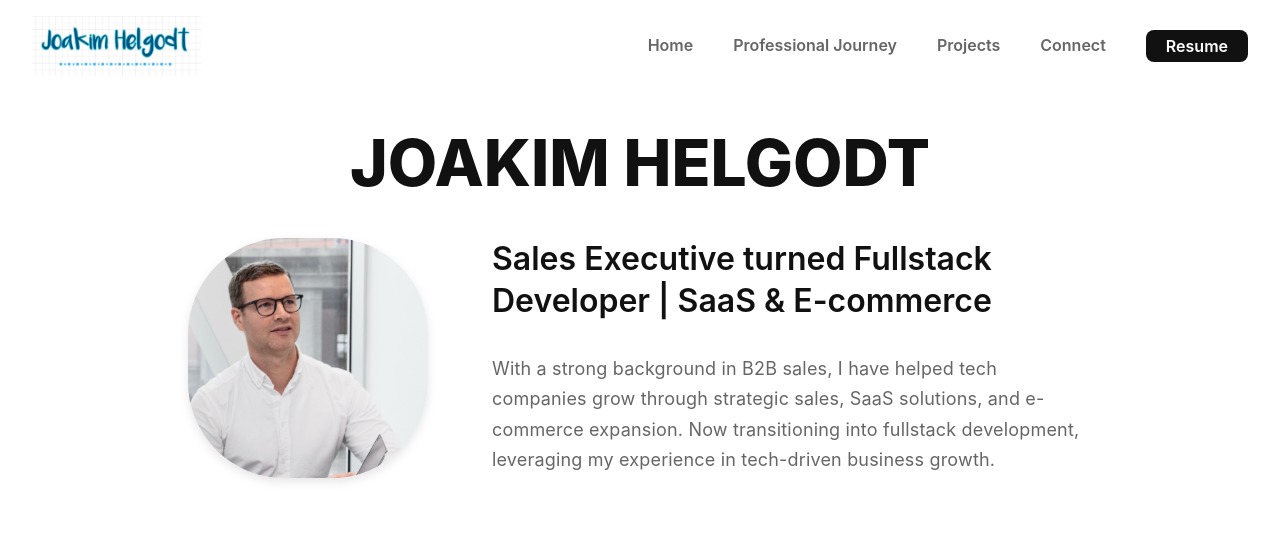
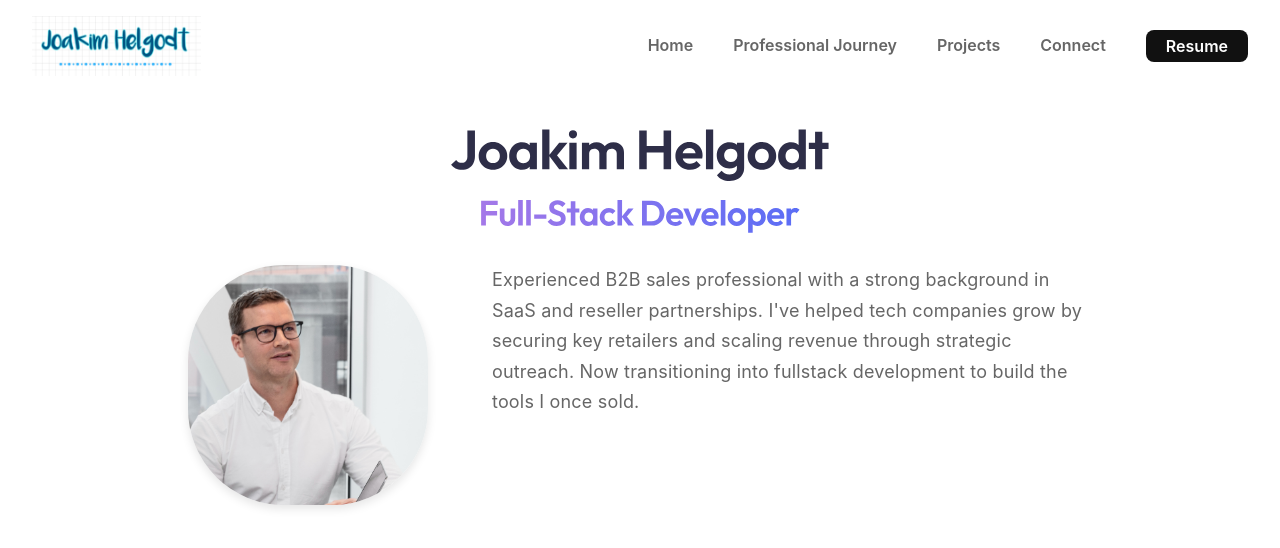
Before and after one commit to jhelgodt/Portfolio2, an Angular app: page / in a window 1280 px wide. Shown: the top 548 px of the page. Built offline with nearby package versions, Linux system fonts and the light colour scheme.

Commit message:
feat(hero): add custom SVG name and role, update structure and styles

```diff
--- a/src/app/components/hero/hero.component.html
+++ b/src/app/components/hero/hero.component.html
@@ -1,20 +1,40 @@
 <section class="hero">
-  <h1 class="hero__title">JOAKIM HELGODT</h1>
+  <!-- Namn & Roll -->
+  <div class="hero__title-group">
+    <img
+      src="assets/name.svg"
+      alt="Joakim Helgodt"
+      class="hero__name-img"
+      width="380"
+      height="auto"
+    />
+    <img
+      src="assets/role.svg"
+      alt="Fullstack Developer"
+      class="hero__role-img"
+      width="320"
+      height="auto"
+    />
+  </div>
 
+  <!-- Bild + Beskrivning -->
   <div class="hero__content">
     <div class="hero__image-wrapper">
-      <img src="assets/profile.jpg" alt="Joakim Helgodt" class="hero__image" />
+      <img
+        src="assets/profile.jpg"
+        alt="Joakim Helgodt Portrait"
+        class="hero__image"
+        width="240"
+        height="240"
+      />
     </div>
 
     <div class="hero__text">
-      <h2 class="hero__subtitle">
-        Sales Executive turned Fullstack Developer | SaaS & E-commerce
-      </h2>
       <p class="hero__description">
-        With a strong background in B2B sales, I have helped tech companies grow
-        through strategic sales, SaaS solutions, and e-commerce expansion. Now
-        transitioning into fullstack development, leveraging my experience in
-        tech-driven business growth.
+        Experienced B2B sales professional with a strong background in SaaS and
+        reseller partnerships. I've helped tech companies grow by securing key
+        retailers and scaling revenue through strategic outreach. Now
+        transitioning into fullstack development to build the tools I once sold.
       </p>
     </div>
   </div>
--- a/src/app/components/hero/hero.component.scss
+++ b/src/app/components/hero/hero.component.scss
@@ -60,3 +60,21 @@
   object-fit: cover; // ⚠️ Beskär den snyggt i cirkeln
   box-shadow: 0 4px 10px rgba(0, 0, 0, 0.1); // Valfritt
 }
+.hero__title-group {
+  text-align: center;
+  margin-bottom: 2rem;
+
+  img {
+    display: block;
+    margin: 0 auto;
+
+    &.hero__name-img {
+      max-width: clamp(220px, 40vw, 380px);
+    }
+
+    &.hero__role-img {
+      max-width: clamp(180px, 30vw, 320px);
+      margin-top: 1rem;
+    }
+  }
+}
```
Also changed, not shown: src/assets/name.svg (added), src/assets/role.svg (added).
